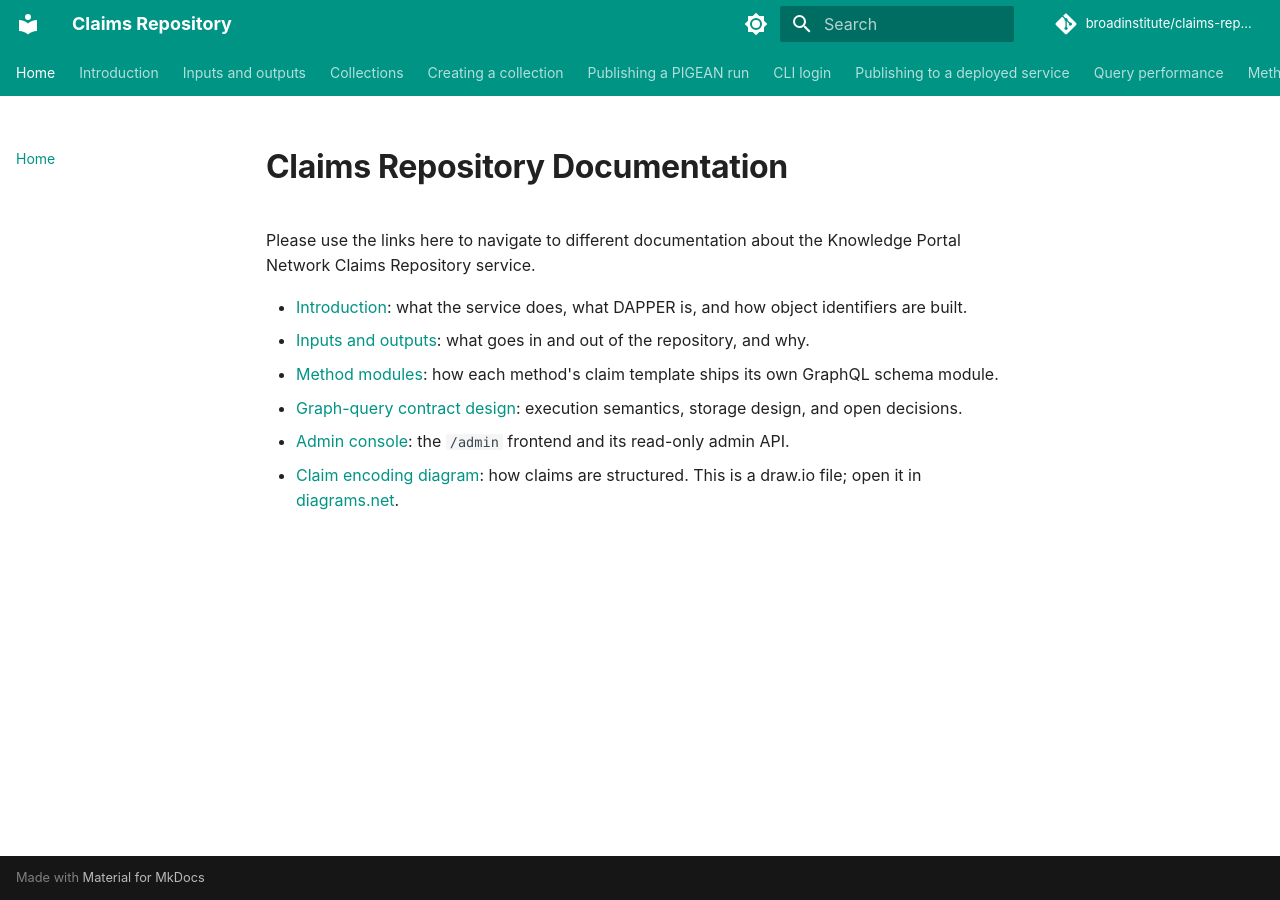
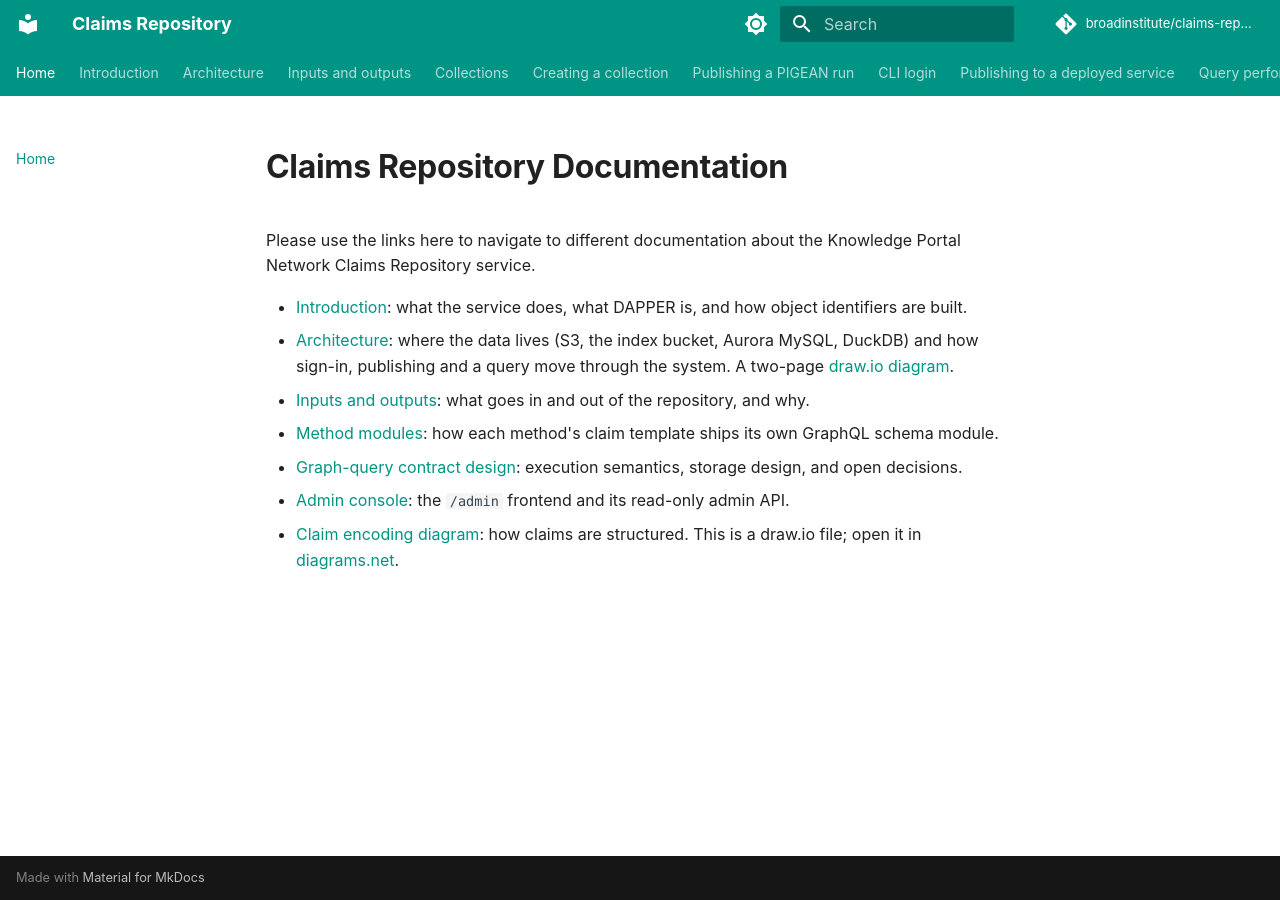
Before and after one commit to broadinstitute/claims-repository, an MkDocs documentation site: the page built from docs/index.md, in a window 1280 px wide. Built offline with MkDocs 1.6.1 and Material for MkDocs 9.7.7, drawn with Linux system fonts in a browser that asks for light colours; comment, search, counter and statistics services are not loaded.

Commit message:
Docs: architecture diagram (draw.io, two pages) and its page
Where the data lives (the owner's S3, the index bucket, Aurora MySQL, the
QA task's DuckDB cache) and how sign-in, publishing and a query move
through the system; page 2 is one query step by step.

Co-Authored-By: Claude Opus 5.5 <noreply@anthropic.com>
Claude-Session: https://claude.ai/code/session_01FRSD1qGkjehoUirkgkTF5C

```diff
--- a/docs/index.md
+++ b/docs/index.md
@@ -4,6 +4,7 @@ Please use the links here to navigate to different documentation about the
 Knowledge Portal Network Claims Repository service.
 
 - [Introduction](introduction.md): what the service does, what DAPPER is, and how object identifiers are built.
+- [Architecture](architecture.md): where the data lives (S3, the index bucket, Aurora MySQL, DuckDB) and how sign-in, publishing and a query move through the system. A two-page [draw.io diagram](architecture.drawio).
 - [Inputs and outputs](inputs-and-outputs.md): what goes in and out of the repository, and why.
 - [Method modules](method-modules.md): how each method's claim template ships its own GraphQL schema module.
 - [Graph-query contract design](query-graph-design.md): execution semantics, storage design, and open decisions.
--- a/mkdocs.yml
+++ b/mkdocs.yml
@@ -11,6 +11,7 @@ strict: true
 nav:
   - Home: index.md
   - Introduction: introduction.md
+  - Architecture: architecture.md
   - Inputs and outputs: inputs-and-outputs.md
   - Collections: collections.md
   - Creating a collection: creating-a-collection.md
```
Also changed, not shown: docs/architecture.md (added, +20 -0 lines), docs/assets/architecture-query-path.png (added), docs/assets/architecture.png (added), 1 other file.
